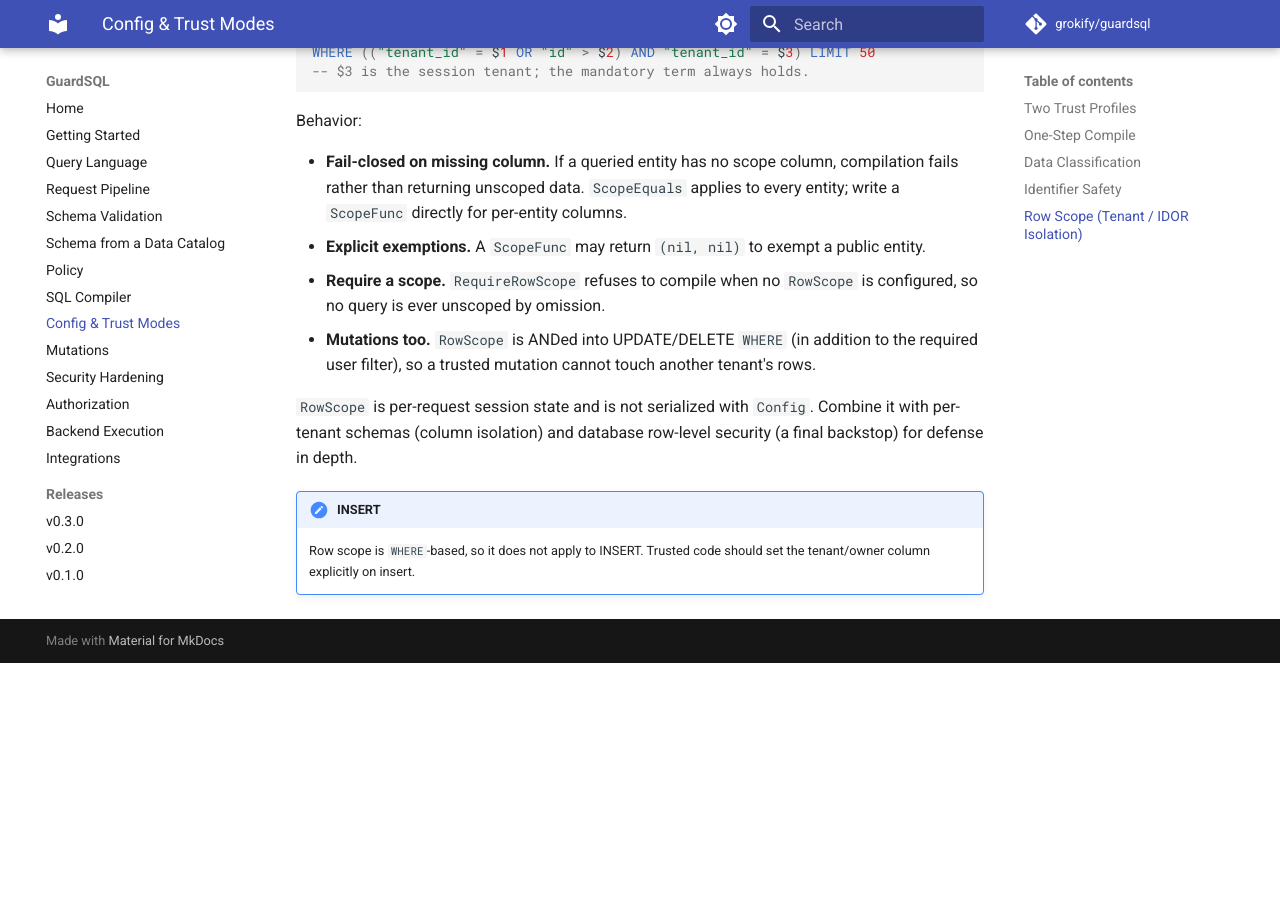
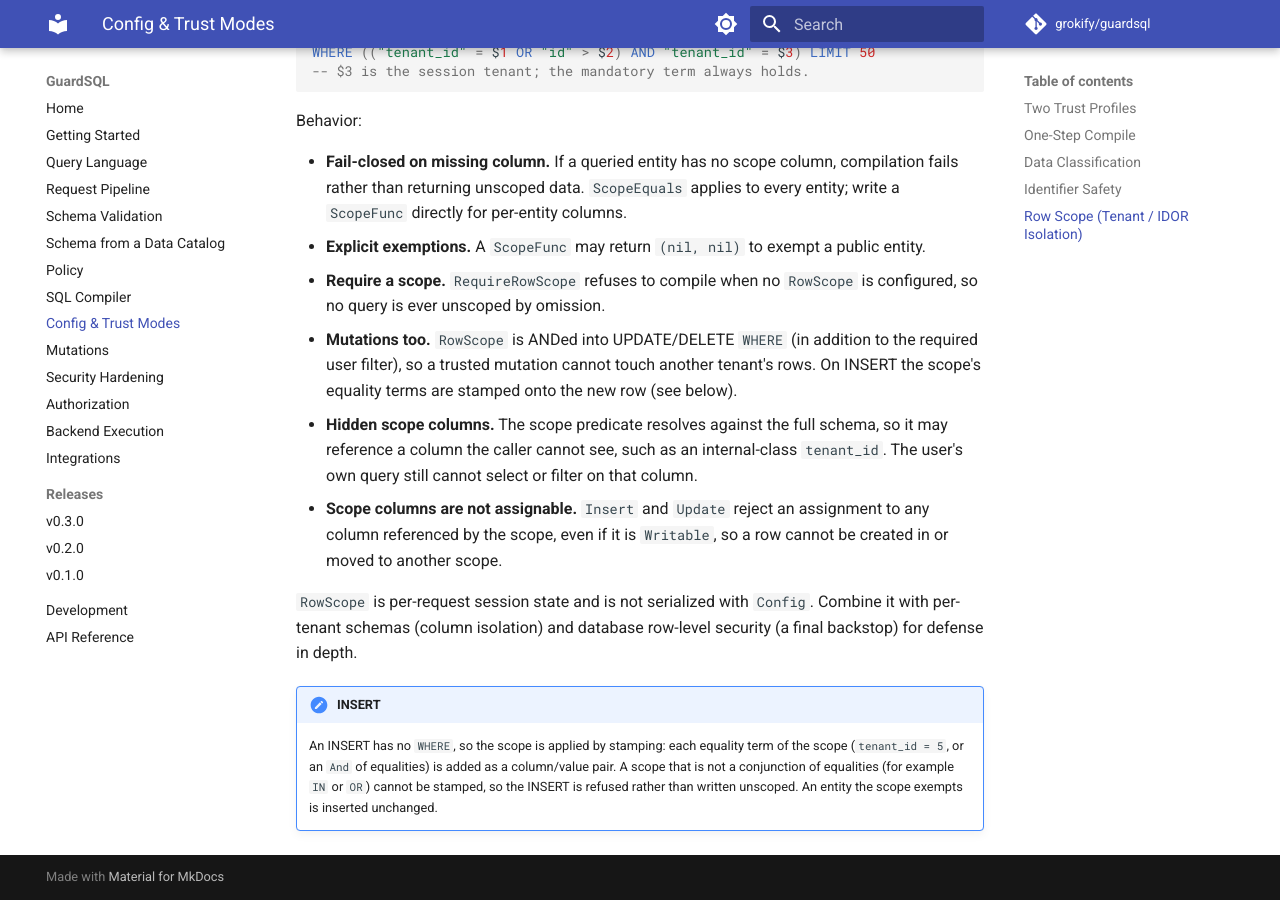
Before and after one commit to grokify/guardsql, an MkDocs documentation site: the page built from docs/trust-modes.md, in a window 1280 px wide and 900 px high, scrolled down 2831 px. Built offline with MkDocs 1.6.1 and Material for MkDocs 9.7.7, drawn with Linux system fonts in a browser that asks for light colours; comment, search, counter and statistics services are not loaded; before the commit the page ends 3494 px from its top, so only the background shows below that.

```diff
--- a/docs/trust-modes.md
+++ b/docs/trust-modes.md
@@ -130,12 +130,23 @@ Behavior:
   configured, so no query is ever unscoped by omission.
 - **Mutations too.** `RowScope` is ANDed into UPDATE/DELETE `WHERE` (in addition
   to the required user filter), so a trusted mutation cannot touch another
-  tenant's rows.
+  tenant's rows. On INSERT the scope's equality terms are stamped onto the new
+  row (see below).
+- **Hidden scope columns.** The scope predicate resolves against the full
+  schema, so it may reference a column the caller cannot see, such as an
+  internal-class `tenant_id`. The user's own query still cannot select or filter
+  on that column.
+- **Scope columns are not assignable.** `Insert` and `Update` reject an
+  assignment to any column referenced by the scope, even if it is `Writable`, so
+  a row cannot be created in or moved to another scope.
 
 `RowScope` is per-request session state and is not serialized with `Config`.
 Combine it with per-tenant schemas (column isolation) and database row-level
 security (a final backstop) for defense in depth.
 
 !!! note "INSERT"
-    Row scope is `WHERE`-based, so it does not apply to INSERT. Trusted code
-    should set the tenant/owner column explicitly on insert.
+    An INSERT has no `WHERE`, so the scope is applied by stamping: each equality
+    term of the scope (`tenant_id = 5`, or an `And` of equalities) is added as a
+    column/value pair. A scope that is not a conjunction of equalities (for
+    example `IN` or `OR`) cannot be stamped, so the INSERT is refused rather than
+    written unscoped. An entity the scope exempts is inserted unchanged.
```
Also changed, not shown: README.md (+3 -2 lines), docs/compiler.md (+15 -1 lines), docs/mutations.md (+5 -0 lines), docs/releases/v0.3.0.md (+9 -2 lines), docs/security-hardening.md (+1 -1 lines).
